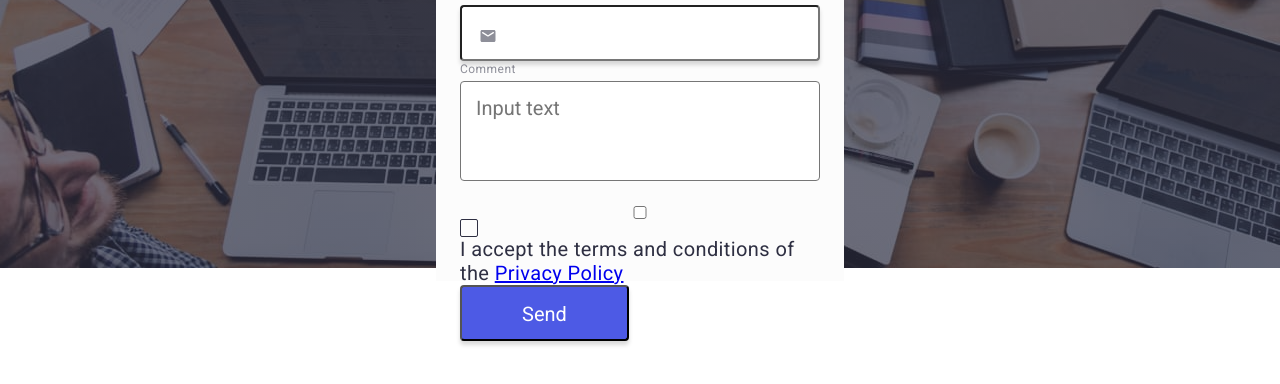
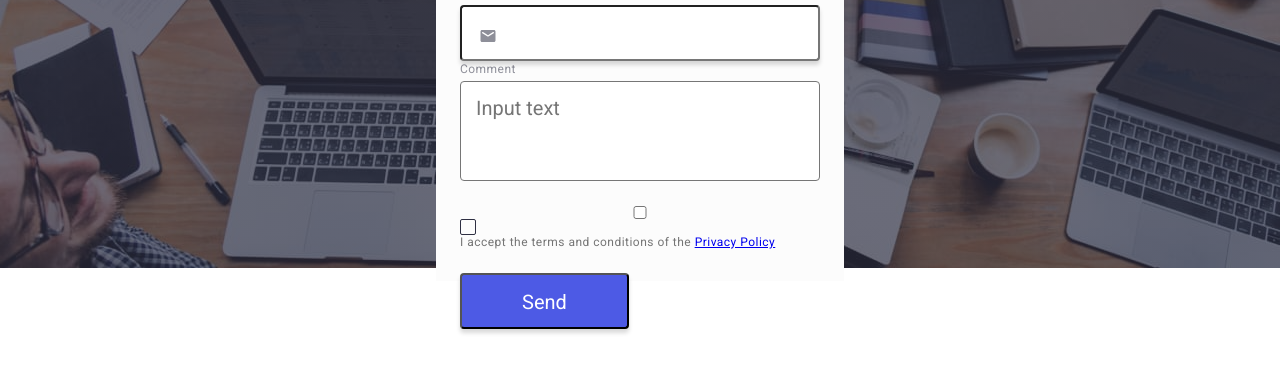
Before and after one commit to Ferst1/goit-markup-hw-06, a plain HTML site: page index.html in a window 1280 px wide. Both pictures are taken after a click on the button "Order Service". Shown: the part 407-791 px from the top of the page. Drawn offline with nearby package versions, Linux system fonts and the light colour scheme.

Commit message:
form
&nbsp-пробел от браузера прописанный

```diff
--- a/css/styles.css
+++ b/css/styles.css
@@ -1134,12 +1134,13 @@ button {
 
 .modal-form-policy-check::before {
     content: "";
-    width: 18px;
-    height: 18px;
+    width: 16px;
+    height: 16px;
     display: block;
-    border: 1.25px solid #2E2F42;
     border-radius: 2px;
     cursor: pointer;
+    border: 1.25px solid #2E2F42;
+    background-image: url();
 }
 
 /* -------CHECK ----------------*/
@@ -1150,6 +1151,21 @@ button {
 
 background-color: #31D0AA;
 
+.modal-form-check-desk {
+    display: flex;
+    align-items: center;
+    font-style: normal;
+
+}
+
+.modal-form-check-text {
+    font-weight: 400;
+    font-size: 12px;
+    letter-spacing: 0.04em;
+    color: #757575;
+    margin-bottom: 24px;
+    display: flex;
+}
 
 .form-privacy {}
 
--- a/index.html
+++ b/index.html
@@ -508,8 +508,8 @@
 
           <input id="user-policy" type="checkbox" class="modal-form-check" />
           <span class="modal-form-policy-check"></span>
-          <label for="user-policy" class="modal-form-check-desk"
-            >I accept the terms and conditions of the
+          <label for="user-policy" class="modal-form-check-text"
+            >I accept the terms and conditions of the&nbsp;
             <a href="#"> Privacy Policy</a></label
           >
           <div class="madal-btn-drop">
```
